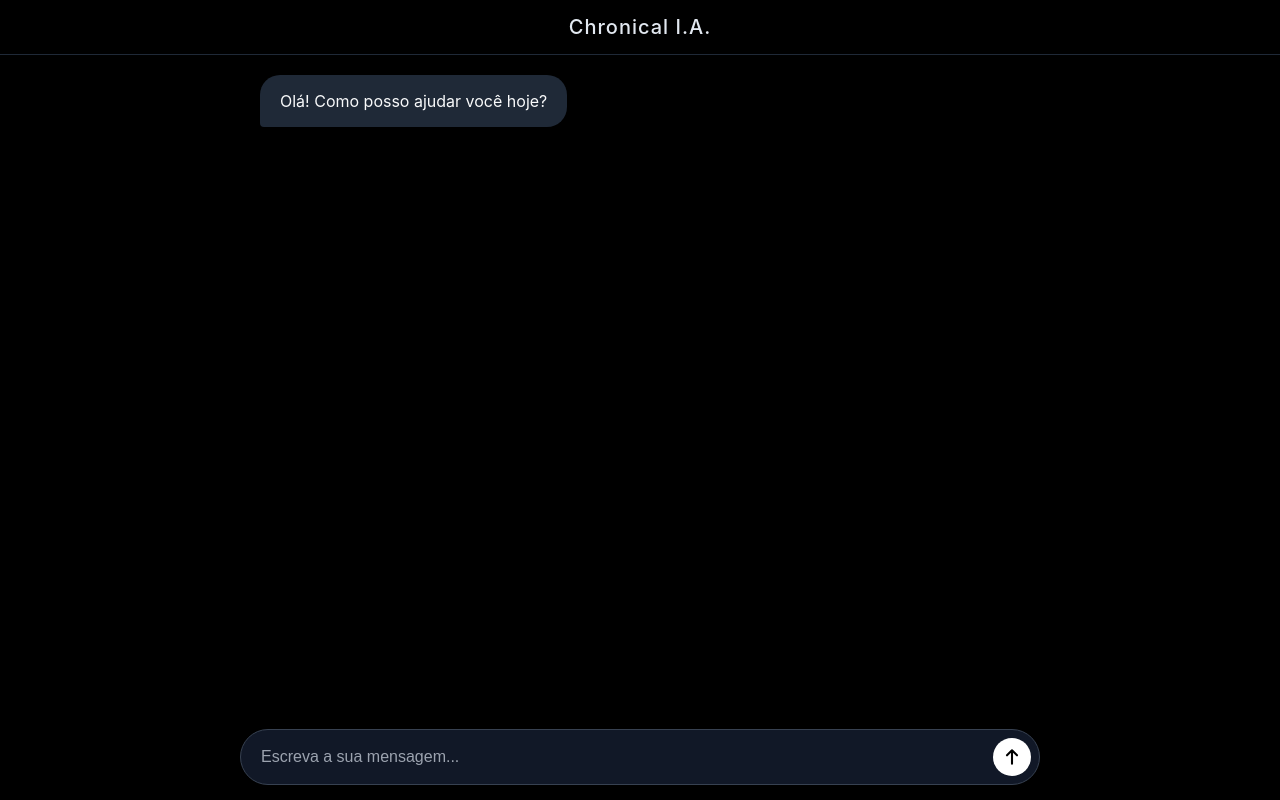
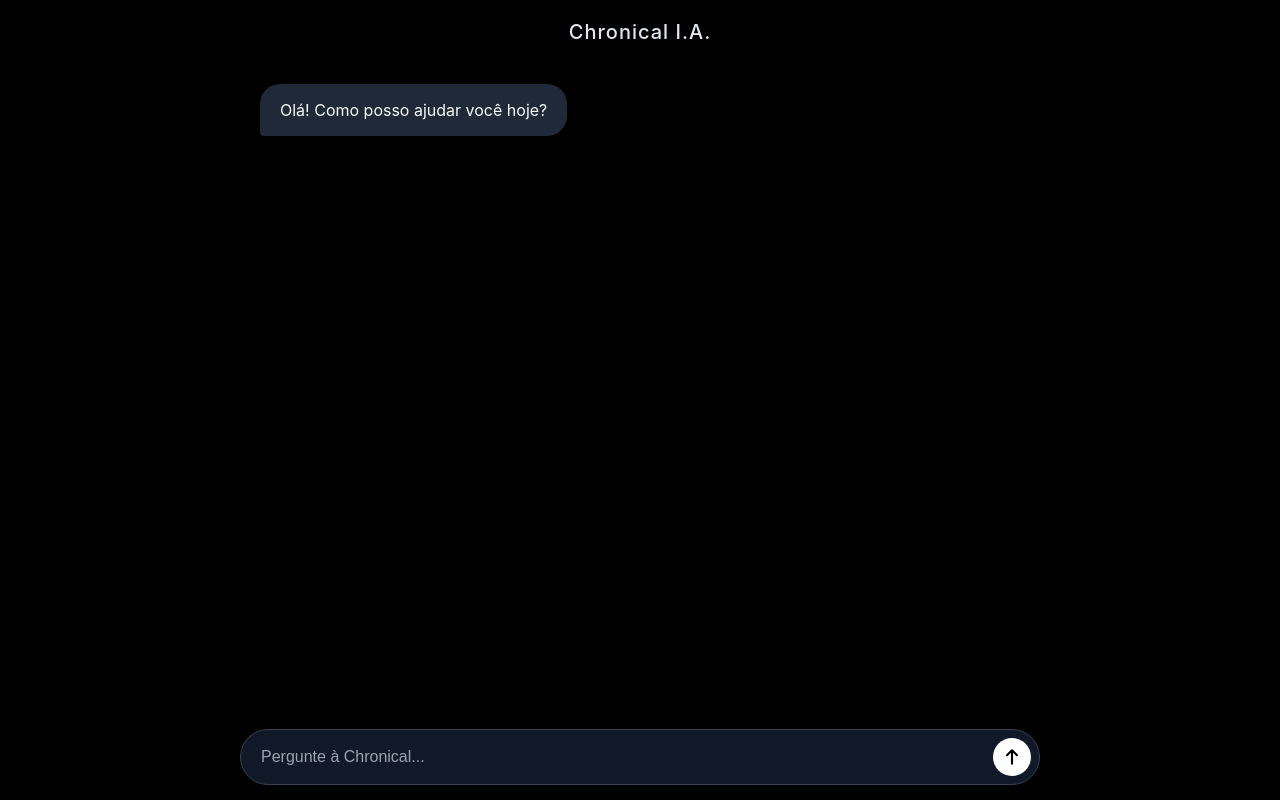
Before and after one commit to chronicalia20272028-cmd/Cronical-I.A, a plain HTML site: page index.html in a window 1280 px wide. Drawn offline with Linux system fonts and the light colour scheme.

Commit message:
Refactor header styles and update input placeholder
Updated header padding, removed bottom border, and modified scrollbar styles. Changed input placeholder text to 'Pergunte à Chronical...'.

```diff
--- a/index.html
+++ b/index.html
@@ -22,17 +22,18 @@
             overflow: hidden;
         }
 
+        /* Cabeçalho limpo sem borda em baixo */
         .header {
             display: flex;
             justify-content: center;
             align-items: center;
             width: 100%;
-            padding: 15px 20px;
+            padding: 20px;
             font-size: 20px;
             font-weight: 500;
             letter-spacing: 1px;
             background: #000000;
-            border-bottom: 1px solid #1f2937;
+            border-bottom: none;
             z-index: 10;
         }
 
@@ -49,7 +50,6 @@
             scroll-behavior: smooth;
         }
 
-        /* Animação suave de surgimento da mensagem */
         @keyframes fadeIn {
             from { opacity: 0; transform: translateY(10px); }
             to { opacity: 1; transform: translateY(0); }
@@ -79,7 +79,6 @@
             border-bottom-right-radius: 4px;
         }
 
-        /* Estilo para o indicador de "a escrever..." */
         .typing-indicator {
             display: flex;
             gap: 5px;
@@ -162,8 +161,10 @@
             transform: scale(1.05);
         }
 
-        ::-webkit-scrollbar { width: 6px; }
-        ::-webkit-scrollbar-thumb { background: #374151; border-radius: 10px; }
+        /* Scrollbar totalmente integrada e limpa */
+        ::-webkit-scrollbar { width: 4px; }
+        ::-webkit-scrollbar-track { background: transparent; }
+        ::-webkit-scrollbar-thumb { background: #1f2937; border-radius: 10px; }
     </style>
 </head>
 <body>
@@ -173,7 +174,8 @@
     </div>
     <div class="input-wrapper">
         <div class="input-area">
-            <input type="text" id="userInput" placeholder="Escreva a sua mensagem..." autocomplete="off" autofocus>
+            <!-- Texto alterado para "Pergunte à Chronical..." -->
+            <input type="text" id="userInput" placeholder="Pergunte à Chronical..." autocomplete="off" autofocus>
             <button id="sendButton" aria-label="Enviar">
                 <svg width="20" height="20" viewBox="0 0 24 24" fill="none" xmlns="http://www.w3.org/2000/svg">
                     <path d="M12 20L12 4M12 4L6 10M12 4L18 10" stroke="currentColor" stroke-width="2.5" stroke-linecap="round" stroke-linejoin="round"/>
@@ -191,7 +193,6 @@
             const text = userInput.value.trim();
             if (!text) return;
 
-            // Mensagem do utilizador
             const userMsg = document.createElement('div');
             userMsg.className = 'message user-message';
             userMsg.textContent = text;
@@ -200,7 +201,6 @@
             userInput.value = '';
             chatMessages.scrollTop = chatMessages.scrollHeight;
 
-            // Criar e mostrar indicador de "a escrever"
             const typingIndicator = document.createElement('div');
             typingIndicator.className = 'typing-indicator';
             typingIndicator.innerHTML = '<div class="typing-dot"></div><div class="typing-dot"></div><div class="typing-dot"></div>';
@@ -215,17 +215,14 @@
                 });
                 const data = await response.json();
 
-                // Remover o indicador de escrita
                 chatMessages.removeChild(typingIndicator);
 
-                // Mensagem da IA
                 const aiMsg = document.createElement('div');
                 aiMsg.className = 'message ai-message';
                 aiMsg.textContent = data.response || data.reply || "Resposta recebida.";
                 chatMessages.appendChild(aiMsg);
                 chatMessages.scrollTop = chatMessages.scrollHeight;
             } catch (error) {
-                // Remover o indicador de escrita em caso de erro
                 if (chatMessages.contains(typingIndicator)) {
                     chatMessages.removeChild(typingIndicator);
                 }
@@ -237,7 +234,6 @@
                 chatMessages.scrollTop = chatMessages.scrollHeight;
             }
 
-            // Devolve o foco automaticamente para o input
             userInput.focus();
         }
 
```
